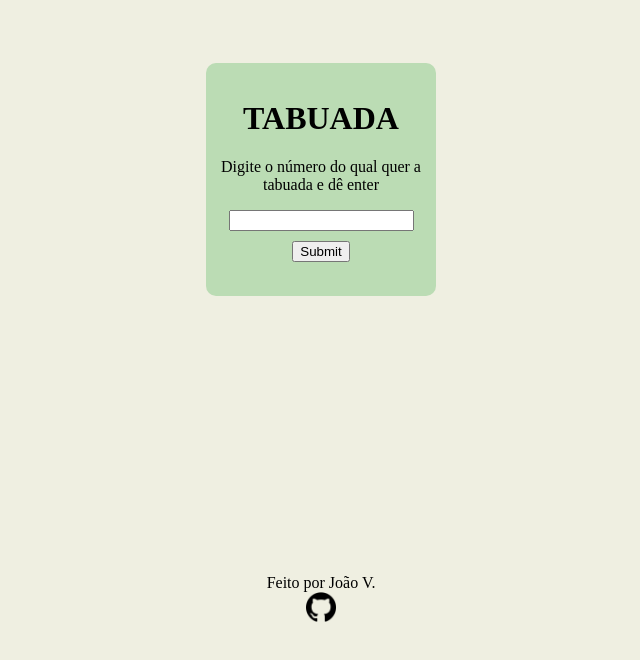
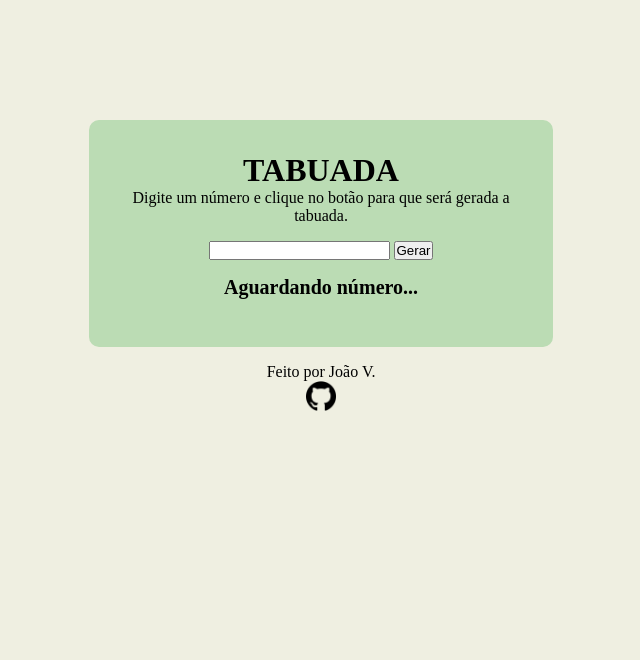
Before and after one commit to joaovxsantos/Tabuada, a plain HTML site: page index.html in a window 1280 px wide. Shown: the whole page, without its empty margins (319-959 px from the left). Drawn offline with Linux system fonts and the light colour scheme.

Commit message:
commit 1

```diff
--- a/index.html
+++ b/index.html
@@ -10,18 +10,24 @@
 </head>
 
 <body>
-    <div>
+    <div id="container">
+
         <h1>TABUADA</h1>
-        <p>Digite o número do qual quer a tabuada e dê enter</p>
-        <input type="text" name="" id="texto">
-        <input id="submit" type="submit" onclick="calc()">
-        <h3></h3>
+        <p id="p1">Digite um número e clique no botão para que será gerada a tabuada.</p>
+        <input type="number" id="numero">
+        <input type="submit" id="submit" value="Gerar">
+        <p id="p2">Aguardando número...</p>
+    </div>
+
+    <footer>
+        <div class="container2">
+            <p></p> Feito por João V.
+            <a href="https://github.com/joaovxsantos" target="_blank">
+            <img src="images/github.png" alt="github icon" width="30px"></a>
         </div>
-        <footer>
-            Feito por João V.
-        </footer>
-        <a href="https://github.com/joaovxsantos" target="_blank"><img src="./github.png" alt="github icon" width="30px"></a>
-        <script src="./script.js"></script>
+    </footer>
+
+    <script src="./script.js"></script>
 
 
 </body>
--- a/script.js
+++ b/script.js
@@ -1,10 +1,47 @@
-function calc() {
-    let texto = document.getElementById("texto") //aq peguei o elemento com id texto
-    let valor = parseInt(texto.value) //aq peguei o valor de texto
-    let h3 = document.getElementsByTagName("h3")[0] // aq peguei o h3[0]
-    var result = "" //aq uma variável vazia pra usar dps
-    for (k = 0; k <= 10; k++) { //aq laço de repetição para repetir 10 vezes
-        result += " " + valor + " x " + k + " = " + k * valor + "<br/>" //aq juntando td
+let Gerar = document.querySelector('#submit')
+
+
+
+
+
+function calcular(){
+
+    let numero = document.querySelector('#numero').value
+    let resultado = document.querySelector('#p2')
+
+    if(numero.length == 0){
+        alert('Digite um número válido!')
+    }else{
+
+        resultado.innerText = ""
+
+
+        for(i = 0; i <= 10; i++){
+
+        resultado.innerHTML += `${numero} x ${i} = ${numero * i}<br>`
+
+
+
     }
-    h3.innerHTML = result //passando resultado para o h3
+    }
+
+
+
+
+
 }
+
+
+
+
+
+
+
+
+
+
+
+
+
+
+Gerar.addEventListener('click', calcular)
--- a/style.css
+++ b/style.css
@@ -1,28 +1,34 @@
 * {
   text-align: center;
+  margin: 0;
+  padding: 0;
 }
+
 body {
   background-color: #efefe1;
 }
 
-div {
+#container {
   margin: auto;
-  margin-top: 5%;
+  margin-top: 15vh;
   background-color: #bbdcb4;
-  width: 200px;
-  padding: 15px;
+  max-width: 50vh;
+  padding: 2rem;
   border-radius: 10px;
 }
 
-#submit {
-  margin-top: 10px;
+[type="submit"] {
+  margin-top: 1rem;
 }
 
+.container2 {
+  display: flex;
+  flex-direction: column;
+  padding: 1rem;
+}
 
-/* img{
-    margin: auto;
-} */
-
-footer{
-    margin-top: 22%;
+#p2{
+  padding: 1rem;
+  font-weight: 700;
+  font-size: 20px;
 }
```
Also changed, not shown: images/github.png (renamed from github.png).
